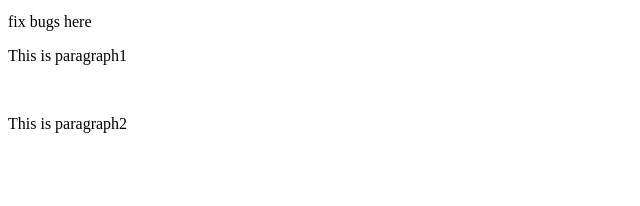
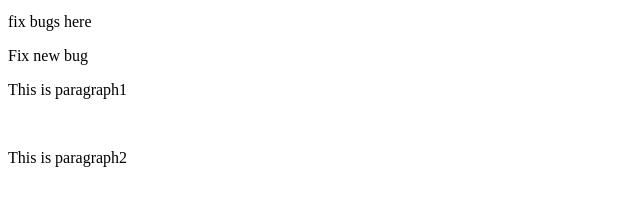
Before and after one commit to Maruki119/sample_git2, a plain HTML site: page index.html in a window 1280 px wide. Shown: the part 244-450 px from the top of the page, without its empty margins (0-640 px from the left). Drawn offline with Linux system fonts and the light colour scheme.

Commit message:
Fix bug #2

```diff
--- a/index.html
+++ b/index.html
@@ -7,6 +7,7 @@
 <h1>This is another new feature</h1>
 <p>This is new content</p>
 <p>fix bugs here</p>
+<p>Fix new bug</p>
 <p>This is paragraph1</p>
 <p>This is paragraph2</p>
 </body>
```
